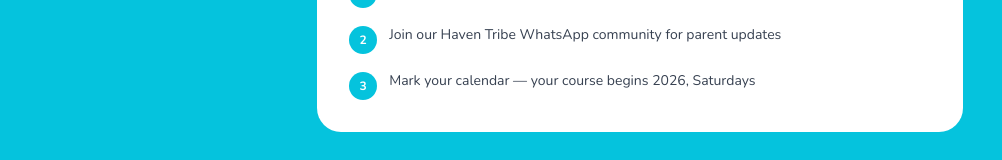
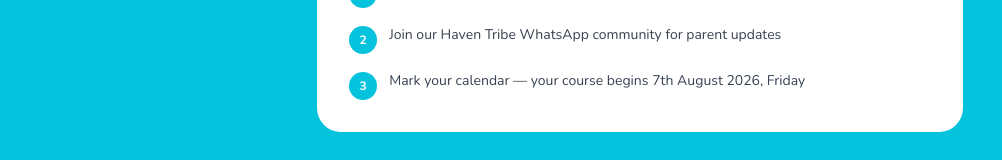
Before and after one commit to Tobennadev22/discoveryhaven, a React (Vite) app: page /thank-you/1 in a window 1280 px wide. Shown: the part 545-705 px from the top of the page, without its empty margins (0-1002 px from the left). Built offline with nearby package versions, Linux system fonts and the light colour scheme; a web font is replaced by a local one.

Commit message:
changed the date on the thank you page

```diff
--- a/src/pages/ThankYou.jsx
+++ b/src/pages/ThankYou.jsx
@@ -4,15 +4,31 @@ import { CheckCircle } from "lucide-react";
 import discoveryHavenLogo from "../assets/dh.png";
 
 const COURSE_NAMES = {
-  "creative-quest": { name: "Creative Quest", month: "August 2026", price: 75000 },
-  "loud-and-fearless": { name: "Loud & Fearless", month: "October 2026", price: 75000 },
-  "curiosity-box": { name: "The Curiosity Box", month: "February 2027", price: 50000 },
+  "creative-quest": {
+    name: "Creative Quest",
+    month: "August 2026",
+    price: 75000,
+  },
+  "loud-and-fearless": {
+    name: "Loud & Fearless",
+    month: "October 2026",
+    price: 75000,
+  },
+  "curiosity-box": {
+    name: "The Curiosity Box",
+    month: "February 2027",
+    price: 50000,
+  },
   "eq-lab": { name: "The EQ Lab", month: "June 2027", price: 50000 },
 };
 
 export default function ThankYou() {
   const { slug } = useParams();
-  const course = COURSE_NAMES[slug] || { name: "your course", month: "2026", price: 0 };
+  const course = COURSE_NAMES[slug] || {
+    name: "your course",
+    month: "7th August 2026",
+    price: 0,
+  };
 
   useEffect(() => {
     // Paystack payment page redirects here after confirmed payment —
@@ -30,8 +46,14 @@ export default function ThankYou() {
     <div className="min-h-screen bg-aqua flex flex-col">
       <header className="py-4 px-6">
         <Link to="/" className="inline-flex items-center gap-2">
-          <img src={discoveryHavenLogo} alt="Discovery Haven" className="w-9 h-9" />
-          <span className="font-cherry text-xl text-white">Discovery Haven</span>
+          <img
+            src={discoveryHavenLogo}
+            alt="Discovery Haven"
+            className="w-9 h-9"
+          />
+          <span className="font-cherry text-xl text-white">
+            Discovery Haven
+          </span>
         </Link>
       </header>
 
@@ -46,23 +68,30 @@ export default function ThankYou() {
             You're in. Welcome to the Haven.
           </h1>
           <p className="font-body text-white/90 text-lg leading-relaxed mb-10 max-w-xl mx-auto">
-            Your child's place in <strong>{course.name}</strong> has been reserved. You will receive a
-            confirmation email within the next few minutes with everything you need to get started.
+            Your child's place in <strong>{course.name}</strong> has been
+            reserved. You will receive a confirmation email within the next few
+            minutes with everything you need to get started.
           </p>
 
           <div className="bg-white rounded-3xl p-8 text-left mb-8">
-            <h2 className="font-cherry text-2xl text-slate-900 mb-6 text-center">What Happens Next</h2>
+            <h2 className="font-cherry text-2xl text-slate-900 mb-6 text-center">
+              What Happens Next
+            </h2>
             <div className="flex flex-col gap-4">
               {[
                 "Check your email for your confirmation and onboarding details",
                 "Join our Haven Tribe WhatsApp community for parent updates",
-                `Mark your calendar — ${course.name} begins ${course.month}, Saturdays`,
+                `Mark your calendar — ${course.name} begins ${course.month}, Friday`,
               ].map((step, i) => (
                 <div key={i} className="flex gap-3 items-start">
                   <div className="w-7 h-7 rounded-full bg-aqua flex items-center justify-center flex-shrink-0 mt-0.5">
-                    <span className="text-white font-bold text-xs">{i + 1}</span>
+                    <span className="text-white font-bold text-xs">
+                      {i + 1}
+                    </span>
                   </div>
-                  <span className="font-body text-gray-700 text-sm leading-relaxed">{step}</span>
+                  <span className="font-body text-gray-700 text-sm leading-relaxed">
+                    {step}
+                  </span>
                 </div>
               ))}
             </div>
```
